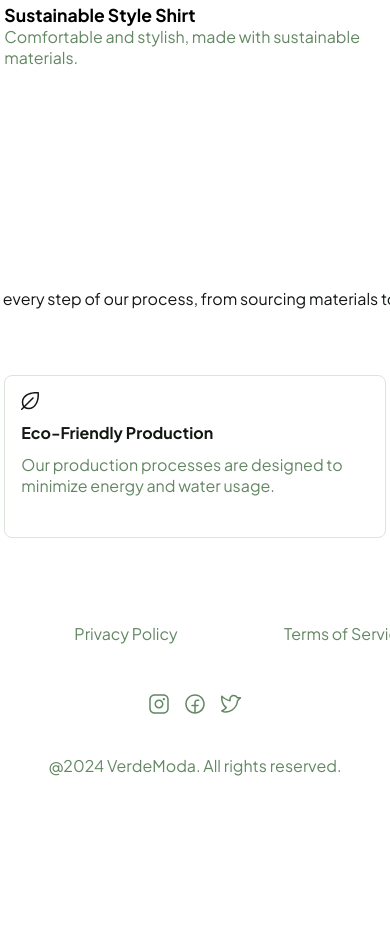
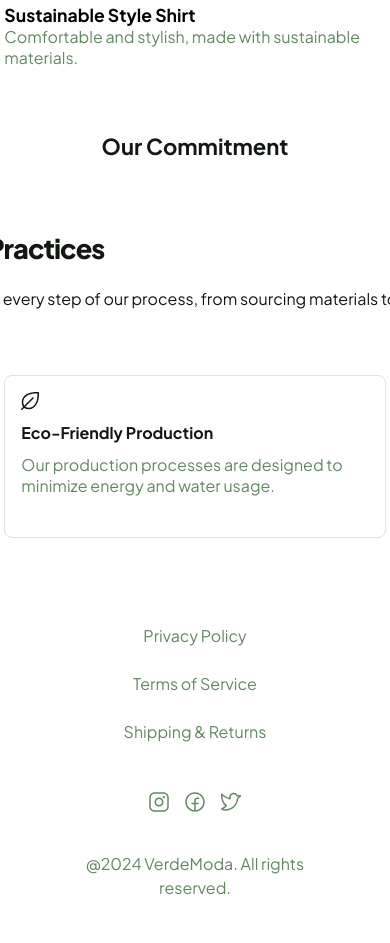
Before and after one commit to odettegallo/M3ABP-AE1.v01, a plain HTML site: page index.html in a window 390 px wide. Shown: the part 1184-2127 px from the top of the page. Before the commit the page ends 2026 px from the top, so only its background shows below. Drawn offline with Linux system fonts and the light colour scheme.

Commit message:
footer semiresponsivo

```diff
--- a/css/antonio.css
+++ b/css/antonio.css
@@ -128,3 +128,10 @@
 .card p {
     margin: 0;
 }
+
+@media (max-width: 700px) {
+.our-commitment, .contenedortitulo h3{
+    font-size: 1.7em;
+    text-align: center;
+}
+}
--- a/css/odette.css
+++ b/css/odette.css
@@ -89,12 +89,20 @@
 
 }
 
-/* navbar semi-responsiva */
+/* navbar y footer semi-responsive */
 
 @media (max-width: 768px) {
     nav ul {
     flex-direction: column;
     align-items: center;
+    }
+    footer {
+    padding: 2px 3vw;
+    font-size: 1em;
+    }
+    .footer-columns {
+        display: flex;
+        flex-wrap: wrap;
     }
 }
 
```
